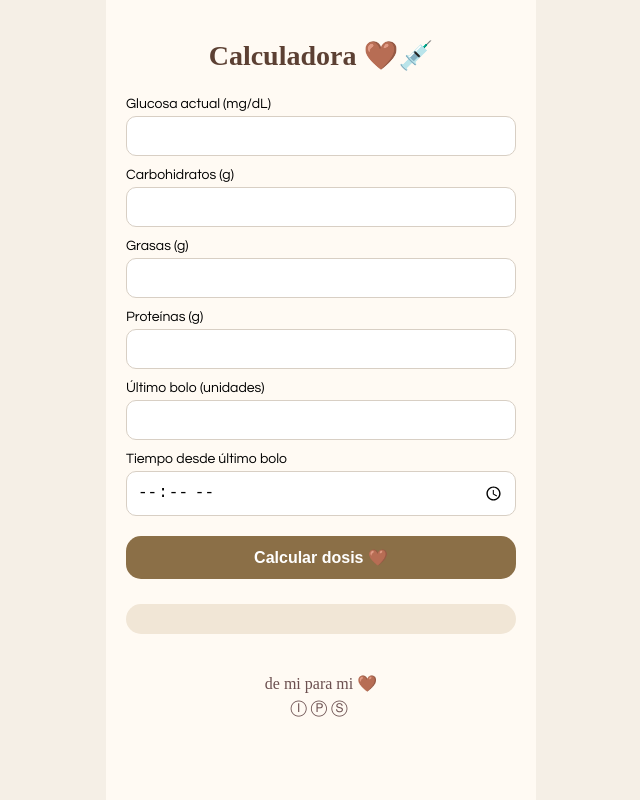
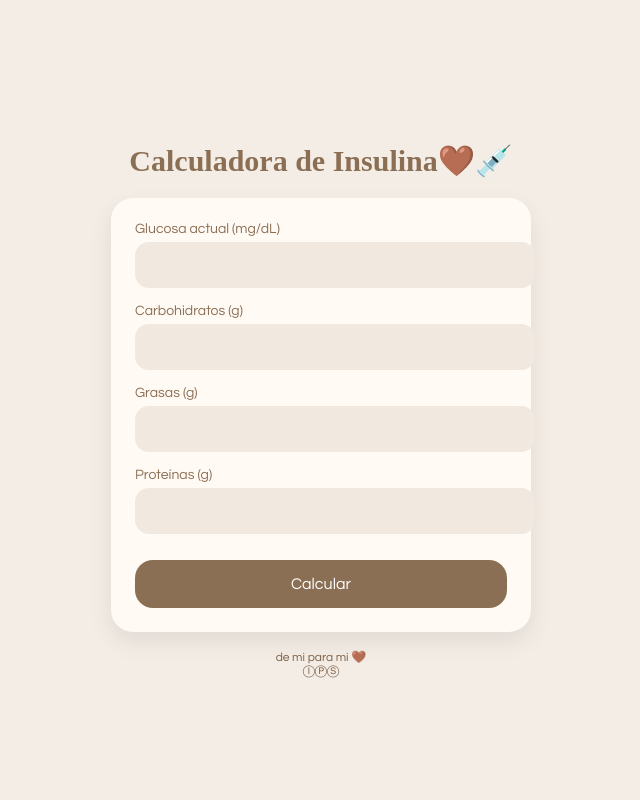
Before and after one commit to IrinaSanabria/calculadora, a plain HTML site: page index.html in a window 1280 px wide. Shown: the whole page, without its empty margins (319-959 px from the left). Drawn offline with Linux system fonts and the light colour scheme; a web font is replaced by a local one.

Commit message:
Refactor insulin calculator HTML and styles

```diff
--- a/index.html
+++ b/index.html
@@ -3,213 +3,354 @@
 <head>
 <meta charset="UTF-8">
 <meta name="viewport" content="width=device-width, initial-scale=1.0">
-<title>Calculadora🤎</title>
 
-<link href="https://fonts.googleapis.com/css2?family=Questrial&family=Forum&display=swap" rel="stylesheet">
+<title>Calculadora de Insulina</title>
+
+<!-- Google Fonts -->
+<link href="https://fonts.googleapis.com/css2?family=Forum&family=Questrial&display=swap" rel="stylesheet">
 
 <style>
-body {
-    margin: 0;
-    background-color: #f5efe6;
-    font-family: 'Questrial', sans-serif;
-    display: flex;
-    justify-content: center;
+
+/* ==============================
+   COLORES
+============================== */
+
+:root{
+--bg:#f4ede6;
+--card:#fffaf4;
+--primary:#8b6f54;
+--accent:#b79b7f;
+--text:#4a3a2a;
+--shadow:0 10px 24px rgba(0,0,0,0.08);
 }
 
-.app {
-    width: 100%;
-    max-width: 430px;
-    min-height: 100vh;
-    background: #fffaf3;
-    padding: 20px;
-    box-sizing: border-box;
+/* ==============================
+   BASE
+============================== */
+
+body{
+margin:0;
+background:var(--bg);
+font-family:'Questrial',sans-serif;
+color:var(--text);
+display:flex;
+align-items:center;
+justify-content:center;
+min-height:100vh;
 }
 
-h1 {
-    font-family: 'Forum', serif;
-    text-align: center;
-    font-size: 28px;
-    margin-bottom: 25px;
-    color: #5c4033;
+.container{
+width:92%;
+max-width:420px;
 }
 
-label {
-    font-size: 14px;
-    margin-top: 12px;
-    display: block;
+/* ==============================
+   TITULO
+============================== */
+
+h1{
+font-family:'Forum',serif;
+text-align:center;
+font-size:30px;
+margin-bottom:20px;
+color:var(--primary);
 }
 
-input {
-    width: 100%;
-    padding: 10px;
-    margin-top: 5px;
-    border-radius: 10px;
-    border: 1px solid #d8cfc4;
-    font-size: 16px;
-    box-sizing: border-box;
+/* ==============================
+   CARD
+============================== */
+
+.card{
+background:var(--card);
+border-radius:22px;
+padding:24px;
+box-shadow:var(--shadow);
 }
 
-button {
-    margin-top: 20px;
-    width: 100%;
-    padding: 12px;
-    border-radius: 15px;
-    border: none;
-    background-color: #8b6f47;
-    color: white;
-    font-size: 16px;
-    font-weight: bold;
+/* ==============================
+   INPUTS
+============================== */
+
+.field{
+margin-bottom:16px;
 }
 
-button:active {
-    background-color: #6b4f4f;
+label{
+font-size:14px;
+display:block;
+margin-bottom:6px;
+color:var(--primary);
 }
 
-.results {
-    margin-top: 25px;
-    padding: 15px;
-    border-radius: 15px;
-    background: #f1e6d6;
-    font-size: 15px;
+input{
+width:100%;
+padding:14px;
+border-radius:14px;
+border:none;
+background:#f1e8df;
+font-size:16px;
+outline:none;
 }
 
-.warning {
-    color: #a94442;
-    margin-top: 10px;
+/* ==============================
+   BOTON
+============================== */
+
+button{
+width:100%;
+margin-top:10px;
+padding:16px;
+border:none;
+border-radius:18px;
+font-size:16px;
+background:var(--primary);
+color:white;
+cursor:pointer;
+font-family:'Questrial',sans-serif;
 }
 
-.footer {
-    text-align: center;
-    margin-top: 40px;
-    font-family: 'Forum', serif;
-    color: #6b4f4f;
+/* ==============================
+   RESULTADO
+============================== */
+
+.result{
+margin-top:22px;
+background:#f8f1ea;
+padding:18px;
+border-radius:18px;
+font-size:15px;
+line-height:1.6;
+display:none;
 }
 
-.signature {
-    margin-top: 5px;
-    letter-spacing: 4px;
+.result b{
+color:#5e4632;
 }
+
+/* ==============================
+   FOOTER
+============================== */
+
+footer{
+text-align:center;
+margin-top:18px;
+font-size:12px;
+color:#7b5f46;
+}
+
 </style>
 </head>
 
 <body>
 
-<div class="app">
+<div class="container">
 
-<h1>Calculadora 🤎💉</h1>
+<h1>Calculadora de Insulina🤎💉</h1>
 
+<div class="card">
+
+<div class="field">
 <label>Glucosa actual (mg/dL)</label>
-<input type="number" inputmode="decimal" id="glucose">
+<input id="glucose" type="number" inputmode="decimal">
+</div>
 
+<div class="field">
 <label>Carbohidratos (g)</label>
-<input type="number" step="0.1" inputmode="decimal" id="carbs">
+<input id="carbs" type="number" step="0.1" inputmode="decimal">
+</div>
 
+<div class="field">
 <label>Grasas (g)</label>
-<input type="number" step="0.1" inputmode="decimal" id="fat">
+<input id="fat" type="number" step="0.1" inputmode="decimal">
+</div>
 
+<div class="field">
 <label>Proteínas (g)</label>
-<input type="number" step="0.1" inputmode="decimal" id="protein">
+<input id="protein" type="number" step="0.1" inputmode="decimal">
+</div>
 
-<label>Último bolo (unidades)</label>
-<input type="number" step="0.1" inputmode="decimal" id="lastBolus">
+<button onclick="calculate()">Calcular</button>
 
-<label>Tiempo desde último bolo</label>
-<input type="time" id="timeBolus">
+<div id="result" class="result"></div>
 
-<button onclick="calcular()">Calcular dosis 🤎</button>
+</div>
 
-<div class="results" id="results"></div>
-
-<div class="footer">
-    <div>de mi para mi 🤎</div>
-    <div class="signature">ⒾⓅⓈ</div>
-</div>
+<footer>
+de mi para mi 🤎<br>
+ⒾⓅⓈ
+</footer>
 
 </div>
 
 <script>
-const ISF = 40;
-const ICR = 10;
-const DIA = 4;
-const TARGET = 90;
 
-function roundHalf(num) {
-    return Math.round(num * 2) / 2;
+/* ==============================
+CONFIGURACIÓN
+============================== */
+
+const target = 90;
+const correctionFactor = 40;
+const fatThreshold = 20;
+
+/* ==============================
+RATIO SEGÚN HORA
+============================== */
+
+function getRatio(){
+
+const hour = new Date().getHours();
+
+if(hour >=7 && hour <10) return 6;
+if(hour >=12 && hour <15) return 7;
+if(hour >=18 && hour <22) return 7;
+
+return 7;
+
 }
 
-function calcularCorreccion(glucose) {
-    if (glucose < 70) return 0;
-    if (glucose <= TARGET) return 0;
-    return (glucose - TARGET) / ISF;
+/* ==============================
+PREBOLUS
+============================== */
+
+function getPrebolus(glucose){
+
+if(glucose >=90 && glucose <=120) return "10 min";
+if(glucose >120 && glucose <=180) return "15 min";
+if(glucose >180 && glucose <=220) return "20 min";
+if(glucose >220) return "25 min";
+
+return "0 min";
+
 }
 
-function calcularCarbsNecesarios(glucose) {
-    if (glucose >= 70) return 0;
-    return ((TARGET - glucose) / ISF) * ICR;
+/* ==============================
+FORMATEAR HORA
+============================== */
+
+function formatTime(date){
+
+const h = date.getHours().toString().padStart(2,"0");
+const m = date.getMinutes().toString().padStart(2,"0");
+
+return `${h}:${m}`;
+
 }
 
-function calcularComida(carbs) {
-    return carbs / ICR;
+/* ==============================
+CALCULO PRINCIPAL
+============================== */
+
+function calculate(){
+
+const glucose = parseFloat(document.getElementById("glucose").value) || 0;
+const carbs = parseFloat(document.getElementById("carbs").value) || 0;
+const fat = parseFloat(document.getElementById("fat").value) || 0;
+const protein = parseFloat(document.getElementById("protein").value) || 0;
+
+const ratio = getRatio();
+
+/* Insulina por carbohidratos */
+
+let insulinCarbs = carbs / ratio;
+
+/* Estimación simple FPU */
+
+const caloriesFat = fat * 9;
+const caloriesProtein = protein * 4;
+const fpu = (caloriesFat + caloriesProtein)/100;
+const fpuInsulin = fpu * 0.5;
+
+insulinCarbs += fpuInsulin;
+
+/* Corrección */
+
+let correction = 0;
+
+if(glucose > target){
+correction = (glucose - target) / correctionFactor;
 }
 
-function calcularFPU(fat, protein) {
-    let calories = (fat * 9) + (protein * 4);
-    let FPU = calories / 100;
-    let unidadesTeoricas = (FPU * 10) / ICR;
-    return unidadesTeoricas * 0.5;
+/* Dosis total */
+
+const total = insulinCarbs + correction;
+
+/* Prebolus */
+
+const prebolus = getPrebolus(glucose);
+
+/* Mensajes */
+
+let message = "";
+
+/* Hipoglucemia */
+
+if(glucose < 70){
+
+const neededCarbs = ((target - glucose)/correctionFactor) * ratio;
+
+message += `⚠️ <b>Glucosa baja.</b><br>
+Consumir aproximadamente <b>${neededCarbs.toFixed(1)} g</b> de carbohidratos antes de aplicar insulina.<br><br>`;
+
 }
 
-function calcularIOB(lastBolus, hoursElapsed) {
-    if (hoursElapsed >= DIA) return 0;
-    return lastBolus * Math.pow((1 - (hoursElapsed / DIA)), 2);
+/* Glucosa alta */
+
+if(glucose > 250){
+
+message += `⚠️ <b>Glucosa muy alta.</b><br>
+Considerar aplicar corrección y esperar antes de comenzar a comer.<br><br>`;
+
 }
 
-function calcular() {
-    let glucose = parseFloat(document.getElementById("glucose").value) || 0;
-    let carbs = parseFloat(document.getElementById("carbs").value) || 0;
-    let fat = parseFloat(document.getElementById("fat").value) || 0;
-    let protein = parseFloat(document.getElementById("protein").value) || 0;
-    let lastBolus = parseFloat(document.getElementById("lastBolus").value) || 0;
+/* Resultado base */
 
-    let timeInput = document.getElementById("timeBolus").value;
-    let hoursElapsed = 0;
+let resultHTML = `
+<b>🍞 Insulina por carbohidratos:</b> ${insulinCarbs.toFixed(2)} U<br>
+<b>🩸 Corrección:</b> ${correction.toFixed(2)} U<br>
+<b>💉 Dosis total:</b> ${total.toFixed(2)} U<br>
+<b>⏱️ Pre-bolus recomendado:</b> ${prebolus}<br>
+`;
 
-    if (timeInput) {
-        let parts = timeInput.split(":");
-        hoursElapsed = parseInt(parts[0]) + (parseInt(parts[1]) / 60);
-    }
+/* Comida alta en grasa */
 
-    let correccion = calcularCorreccion(glucose);
-    let carbsNecesarios = calcularCarbsNecesarios(glucose);
-    let comida = calcularComida(carbs);
-    let ajuste = calcularFPU(fat, protein);
-    let IOB = calcularIOB(lastBolus, hoursElapsed);
+if(fat >= fatThreshold){
 
-    let total = correccion - IOB + comida + ajuste;
-    if (total < 0) total = 0;
-    total = roundHalf(total);
+const nowDose = total * 0.7;
+const laterDose = total * 0.3;
 
-    let warning = "";
+const laterTime = new Date(Date.now() + 90*60000);
 
-    if (glucose < 70) {
-        warning = "⚠️ Glucosa baja. Consumir aprox. " +
-        Math.round(carbsNecesarios) +
-        " g antes de aplicar insulina.";
-    }
+resultHTML += `
+<br>
+<b>🥑 Comida alta en grasa</b><br>
+<b>💉 Aplicar ahora:</b> ${nowDose.toFixed(2)} U<br>
+<b>💉 Bolo extra:</b> ${laterDose.toFixed(2)} U a las ${formatTime(laterTime)}<br>
+`;
 
-    if (glucose > 250) {
-        warning = "⚠️ Glucosa alta. Considerar medir cetonas.";
-    }
+}else{
 
-    document.getElementById("results").innerHTML = `
-        Corrección: ${roundHalf(correccion)} u<br>
-        Comida: ${roundHalf(comida)} u<br>
-        Ajuste grasa/proteína: ${roundHalf(ajuste)} u<br>
-        IOB estimada: ${roundHalf(IOB)} u<br><br>
-        <strong>Total sugerido: ${total} u 💉</strong>
-        <div class="warning">${warning}</div>
-    `;
+resultHTML += `
+<br>
+<b>💉 Aplicar ahora:</b> ${total.toFixed(2)} U
+`;
+
 }
+
+/* Mostrar resultado */
+
+const resultBox = document.getElementById("result");
+
+resultBox.innerHTML = message + resultHTML;
+resultBox.style.display = "block";
+
+/* Vibración suave iPhone */
+
+if(navigator.vibrate){
+navigator.vibrate(20);
+}
+
+}
+
 </script>
 
 </body>
```
